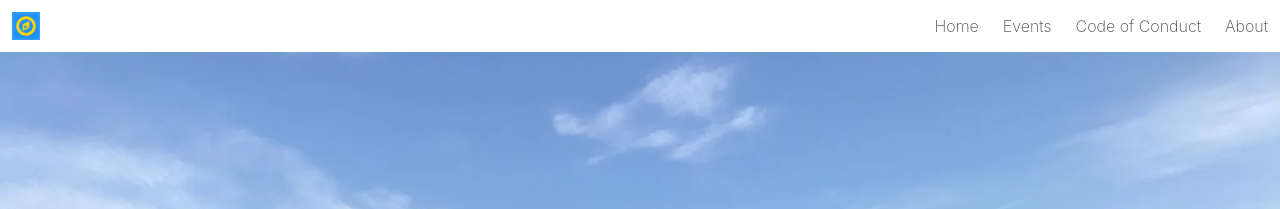
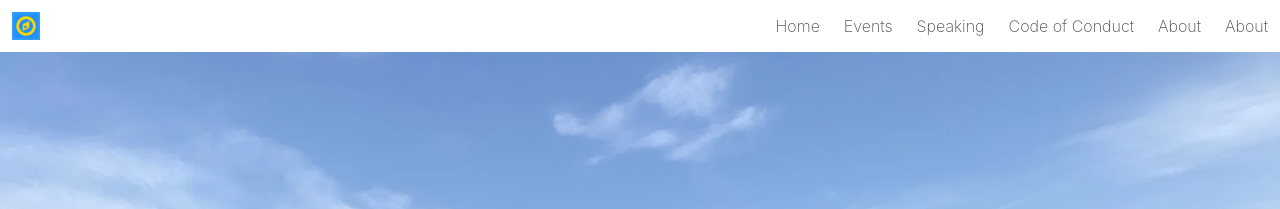
Before and after one commit to ne-bytes/ne-bytes.github.io, a Jekyll site: the page built from index.html, in a window 1280 px wide. Shown: the top 209 px of the page. Built offline with Jekyll 4.4.1, drawn with Linux system fonts in a browser that asks for light colours; the list of posts is cut into pages by our own code.

Commit message:
Update navbar.html

```diff
--- a/_includes/navbar.html
+++ b/_includes/navbar.html
@@ -19,10 +19,16 @@
       <a class="navbar-item" href="{{ site.url }}/events/">
         Events
       </a>
-      <a class="navbar-item"href="{{ site.url }}/#codeofconduct">
+      <a class="navbar-item" href="{{ site.url }}/speaking/">
+        Speaking
+      </a>
+      <a class="navbar-item"href="{{ site.url }}/codeofconduct/">
         Code of Conduct
       </a>
-      <a class="navbar-item" href="{{ site.url }}/#about">
+      <a class="navbar-item" href="{{ site.url }}/contact">
+        About
+      </a>
+      <a class="navbar-item" href="{{ site.url }}/about/">
         About
       </a>
     </div>
```
